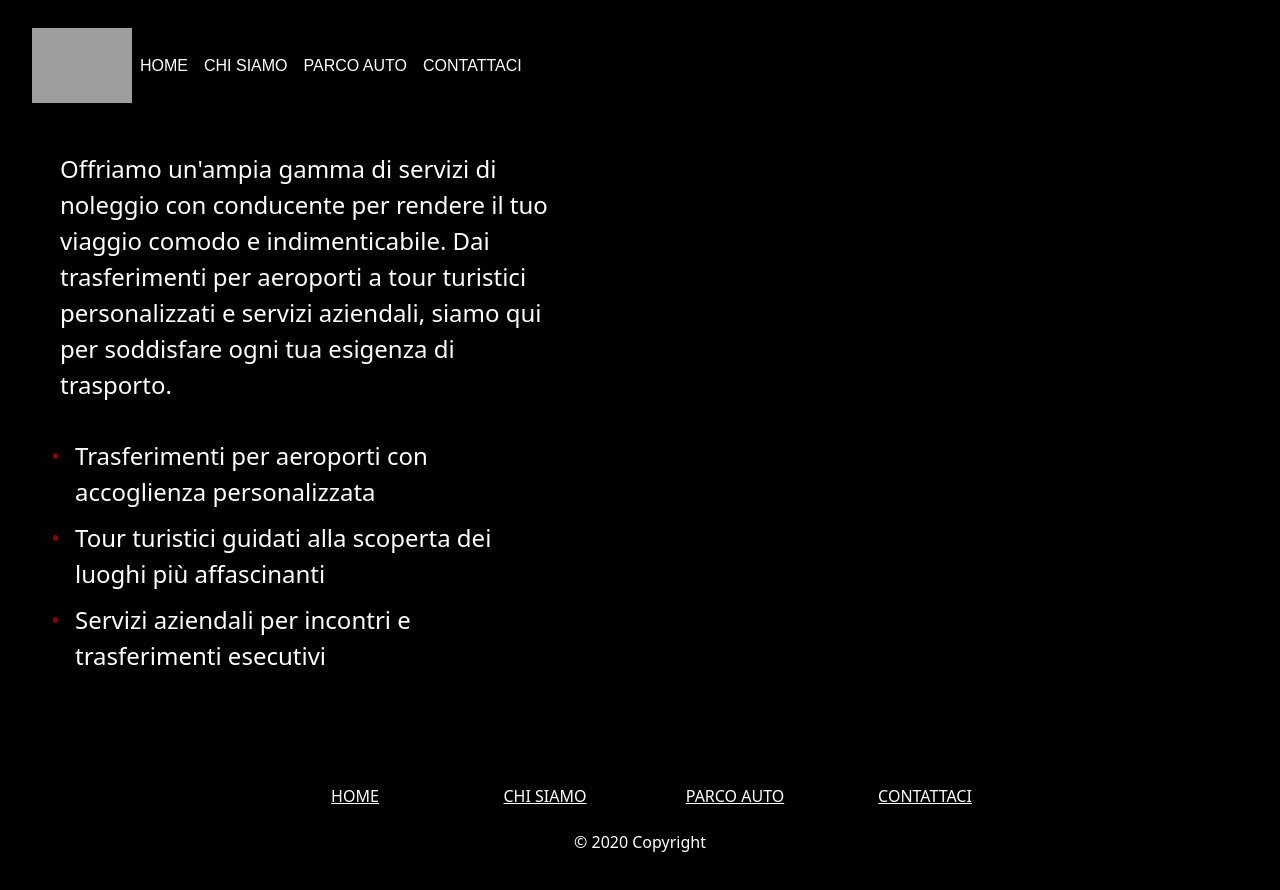
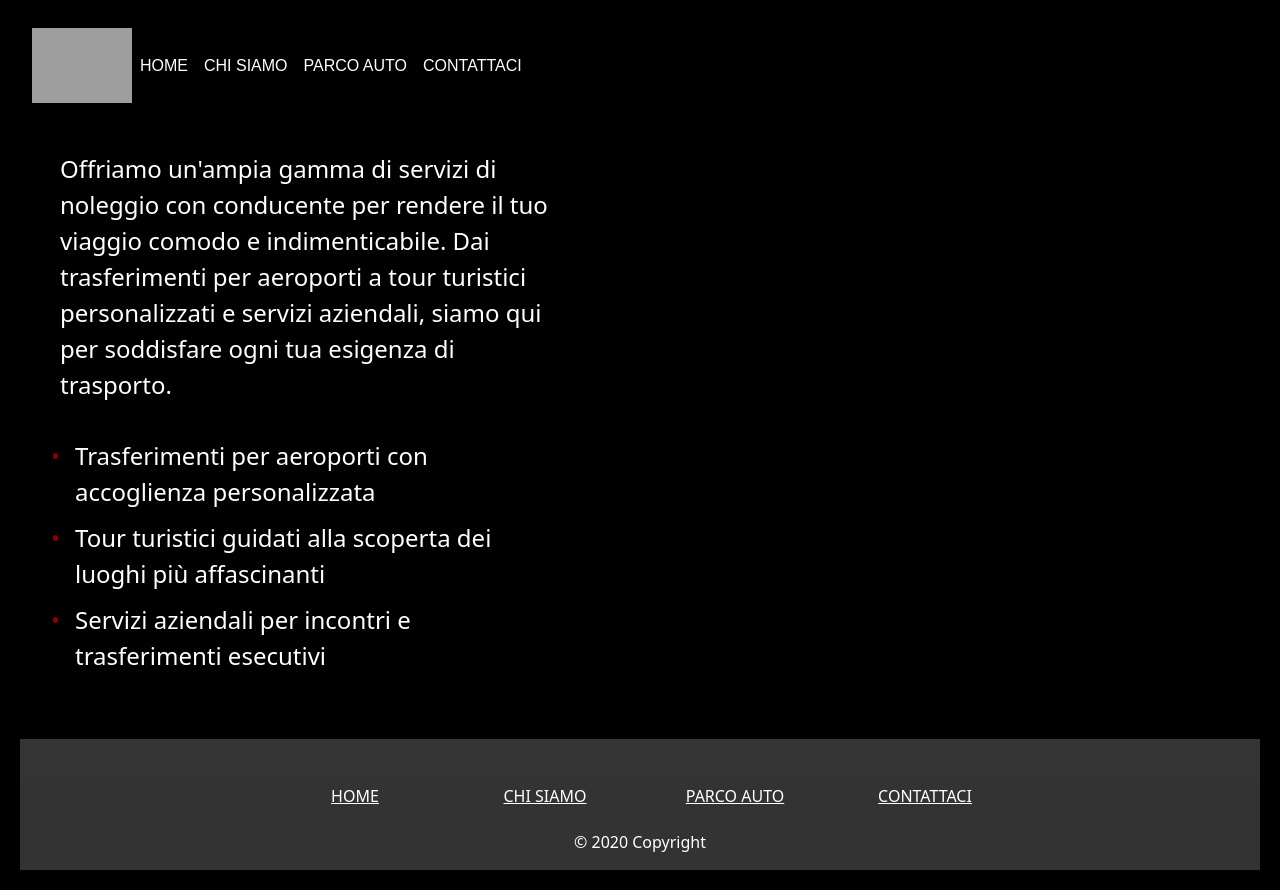
Before and after one commit to Francy009/ncc-bag, a React (Create React App) app: page / in a window 1280 px wide. Built offline with nearby package versions, Linux system fonts and the light colour scheme; grey boxes are pictures that could not be loaded.

Commit message:
fix style footer

```diff
--- a/src/componets/Footer.js
+++ b/src/componets/Footer.js
@@ -3,7 +3,7 @@ import "./Footer.css"
 
 export function Footer() {
     return (
-            <footer className="footer" style={{backgroundColor: "black"}}>
+            <footer className="footer" style={{backgroundColor: "rgba(255, 255, 255, 0.2)"}}>
                 <div className="container">
                     <section>
                         <div className="row text-center d-flex justify-content-center pt-5">
@@ -30,8 +30,7 @@ export function Footer() {
                         </div>
                     </section>
                     <div
-                        className="text-center p-3"
-                        style={{background: "rgba(0, 0, 0, 0.2)"}}>
+                        className="text-center p-3">
                         © 2020 Copyright
                     </div>
                 </div>
```
